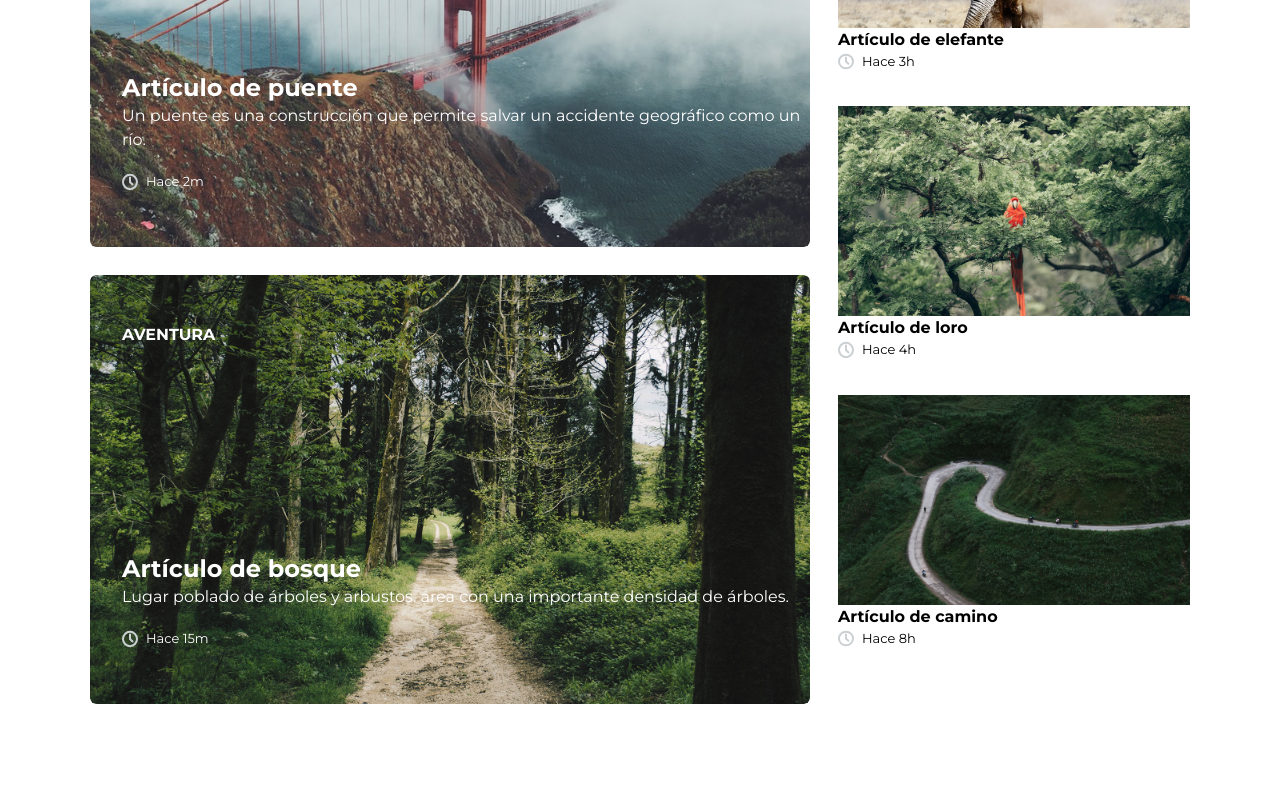
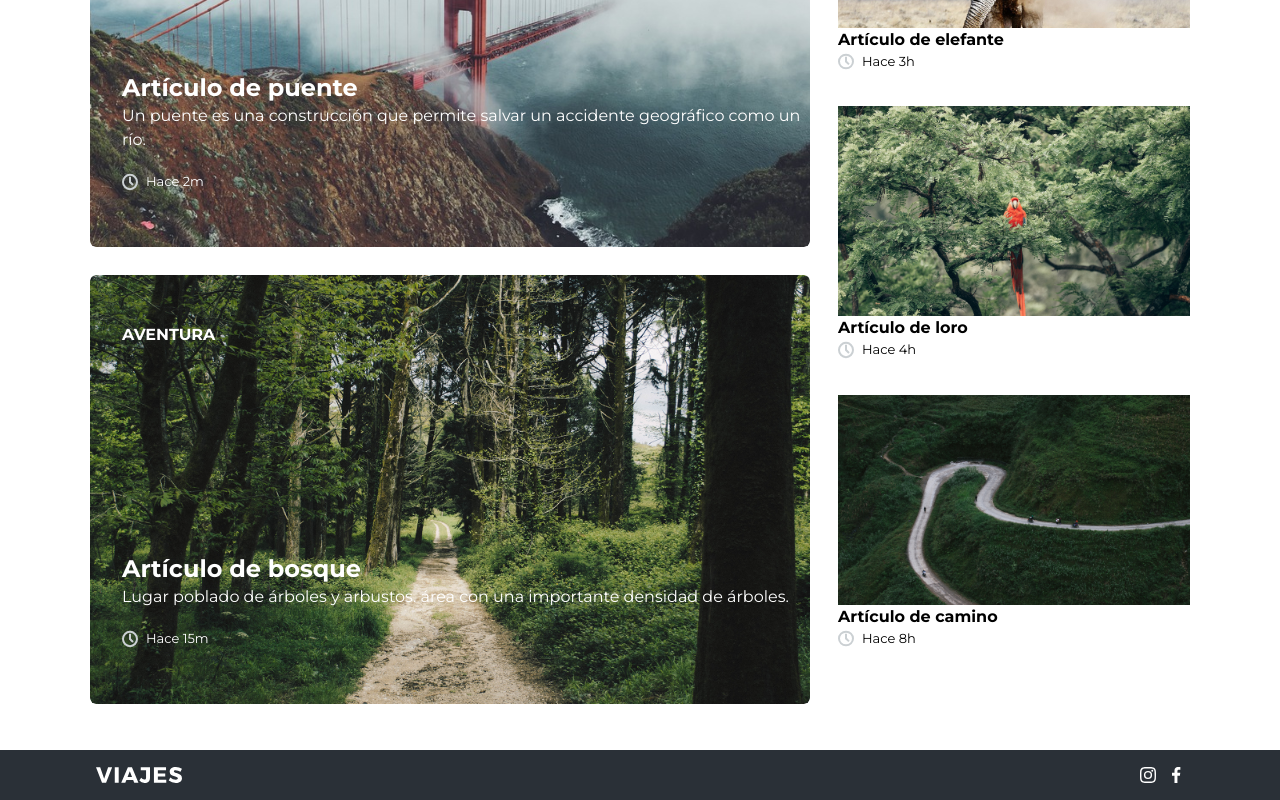
Before and after one commit to barbiwonderland/aenima-challenge, a Next.js app: page / in a window 1280 px wide. Shown: the part 1691-2491 px from the top of the page. Built offline with nearby package versions, Linux system fonts and the light colour scheme.

Commit message:
footer and styles

```diff
--- /dev/null
+++ b/components/Footer/Footer.jsx
@@ -0,0 +1,22 @@
+import { Fb, Ig } from '@/public/Assets/iconos'
+import Image from 'next/image'
+import React from 'react'
+import Logo from "../././../public/Assets/logo/logo_02.svg"
+function Footer() {
+  return (
+      <>
+          <div className="darkGrey-bg items-center text-white flex justify-between px-24 bg-black h-[50px] w-full absolute bottom-0  ">
+              <div className="">
+               <Image alt='logo' src={Logo}/>
+              </div>
+              <div className="flex gap-3">
+              <Image alt='ig' src={Ig} />
+              <Image alt='fb' src={Fb} />
+
+              </div>
+          </div>
+      </>
+  )
+}
+
+export default Footer
--- a/pages/_app.js
+++ b/pages/_app.js
@@ -1,3 +1,4 @@
+import Footer from "@/components/Footer/footer"
 import Navbar from "@/components/Navbar"
 import "@/styles/globals.css"
 
@@ -6,6 +7,7 @@ export default function App({ Component, pageProps }) {
     <>
       <Navbar />
       <Component {...pageProps} />
+      <Footer />
     </>
   )
 }
--- a/public/Assets/iconos/index.js
+++ b/public/Assets/iconos/index.js
@@ -1,3 +1,4 @@
 import Clock from "./time.svg"
-
-export { Clock }
+import Fb from "./facebook.svg"
+import Ig from "./instagram.svg"
+export { Clock, Fb, Ig }
--- a/screens/Home/blog.js
+++ b/screens/Home/blog.js
@@ -2,6 +2,7 @@ import RecentCardBlog from "@/components/recentCard/RecentCardBlog"
 import { blog } from "../data.js"
 import React, { useEffect, useState } from "react"
 import CardBlog from "@/components/CardBlog/cardBlog.jsx"
+import Loading from "@/components/Loading/Loading.jsx"
 
 function Blog() {
   const [isMobile, setIsMobile] = useState(true)
@@ -25,11 +26,11 @@ function Blog() {
   }, [])
   return (
     <>
-      <div className="top-[80%] absolute h-screen w-full">
-        <h1 className="uppercase text-dark text-2xl font-bold pl-[9rem] pb-[2.3rem]">
+      <div className="  w-full -mt-40">
+        <h1 className="uppercase text-dark text-2xl font-bold  pl-[2rem] sm:pl-[9rem] pb-[2.3rem]">
           Blog
         </h1>
-        <div className="gap-7 flex h-[982px] content-center flex-wrap flex-col">
+        <div className="gap-7 flex h-[982px]  w-screen content-center flex-wrap flex-col">
           {" "}
           {loading ? (
             <div className="flex w-screen h-screen pt-20 justify-center">
--- a/screens/Home/index.js
+++ b/screens/Home/index.js
@@ -7,6 +7,7 @@ import Tendencias from "./tendencias"
 import styles from "./home.module.css"
 import TrendCard from "@/components/TrendCard/TrendCard"
 import Blog from "./blog"
+import Footer from "@/components/Footer/footer"
 function HomePage() {
   return (
     <>
@@ -44,7 +45,9 @@ function HomePage() {
           </div>
         </div>
       </div>
+
       <Tendencias />
+      <Blog />
     </>
   )
 }
--- a/screens/Home/tendencias.js
+++ b/screens/Home/tendencias.js
@@ -33,7 +33,9 @@ function Tendencias() {
     window.addEventListener("resize", setViewport)
   }, [])
   return (
-    <div className="h-screen bg-custom-gray d-flex relative ">
+    <div className="">
+      {" "}
+      <div className="h-screen w-full bg-custom-gray d-flex  ">
         <h1 className="pl-[40px] pt-[45px] md:pt-32 uppercase text-2xl font-bold text-start md:pl-[9rem]">
           Tendencias
         </h1>
@@ -62,7 +64,7 @@ function Tendencias() {
             />
           )}
         </div>
-      <Blog />
+      </div>
     </div>
   )
 }
--- a/styles/globals.css
+++ b/styles/globals.css
@@ -47,11 +47,18 @@
   margin: 0;
 }
 
+body {
+  height: 100%;
+  position: relative;
+}
+html {
+  min-height: 100%;
+}
 html,
 body {
   max-width: 100vw;
+  overflow: visible;
   overflow-x: hidden;
-  overflow: visible;
   font-family: "Montserrat", sans-serif;
 }
 
@@ -63,3 +70,6 @@ body {
 .color-gray {
   color: #52565a;
 }
+.darkGrey-bg {
+  background-color: #2a3037;
+}
```
Lines whose indentation alone changed are shown as unchanged.
